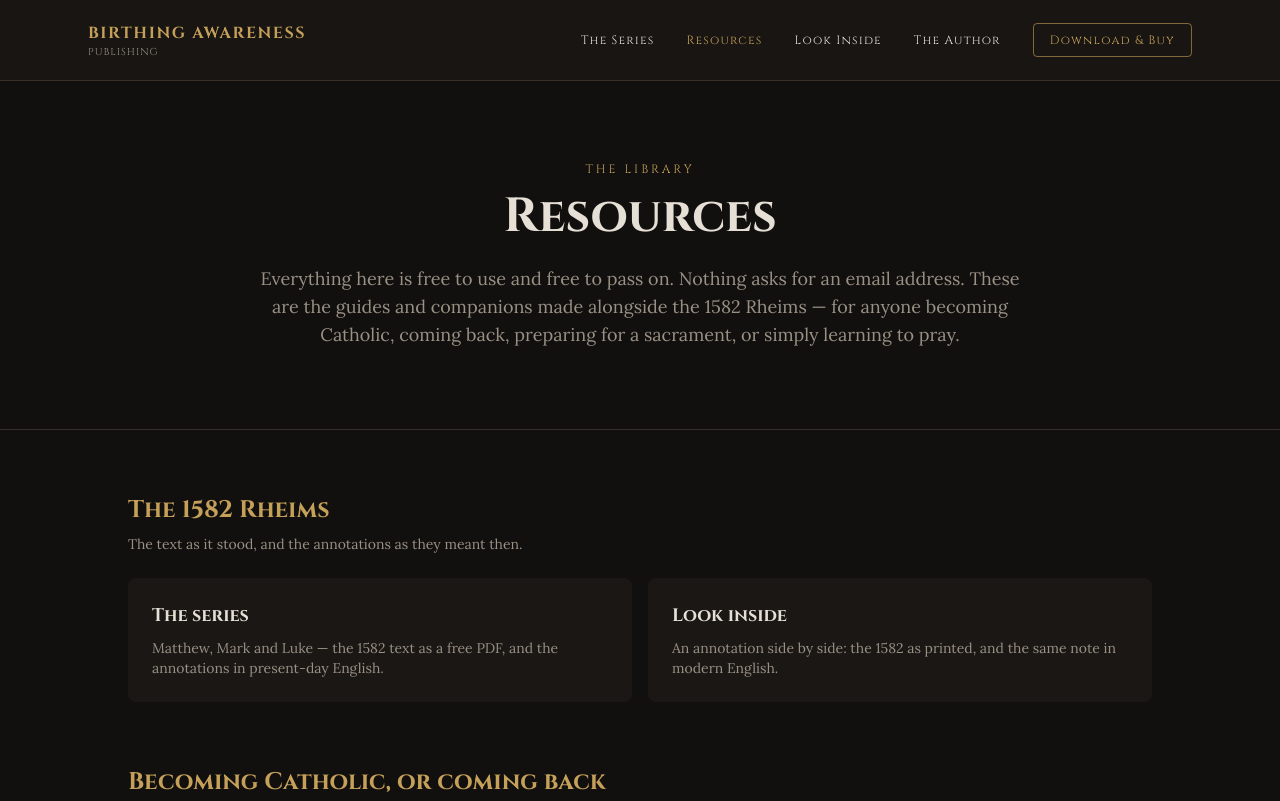
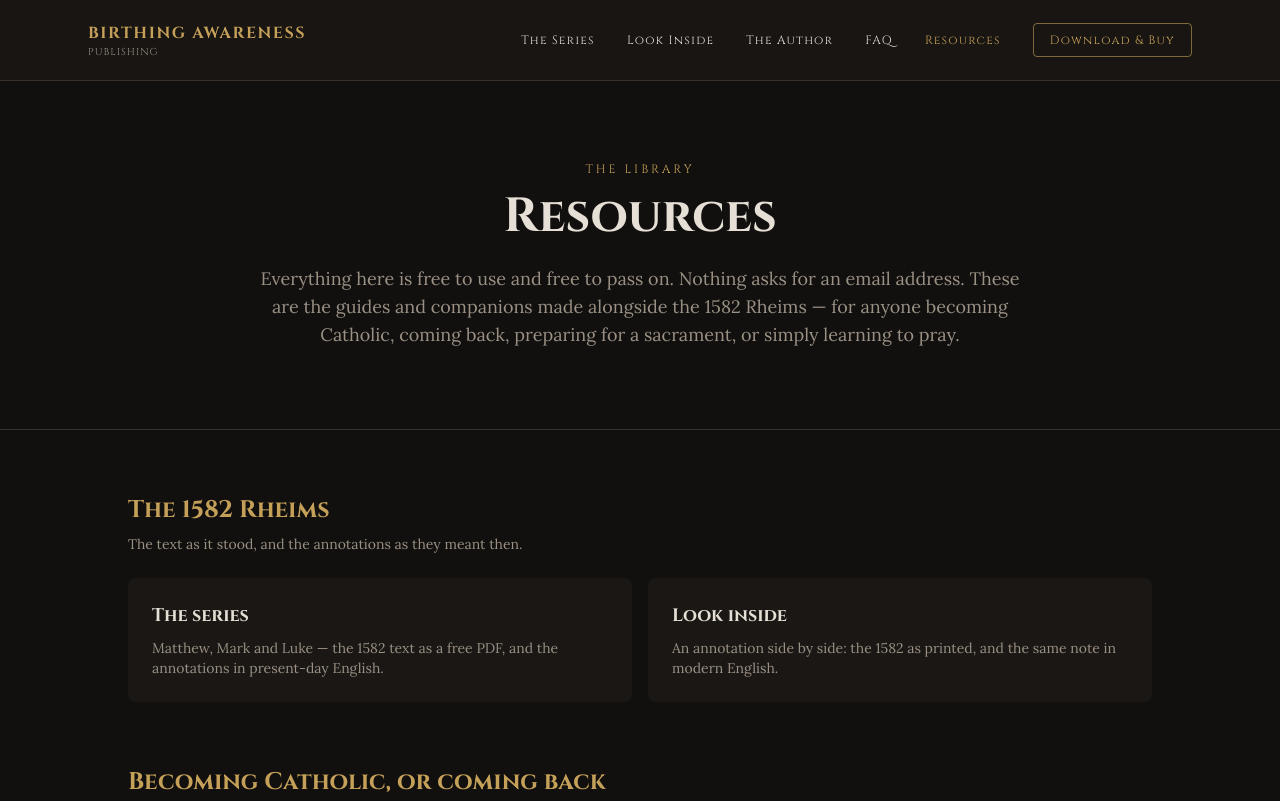
Before and after one commit to 3stepuk/1582-rheims, a plain HTML site: page resources.html in a window 1280 px wide. Shown: the top 801 px of the page. Drawn offline with nearby package versions, Linux system fonts and the light colour scheme.

Commit message:
Nav: Resources at the end, after FAQ

```diff
--- a/resources.html
+++ b/resources.html
@@ -35,9 +35,10 @@
         </a>
         <nav class="hidden md:flex items-center space-x-8 text-xs tracking-widest font-display">
             <a href="index.html#volumes" class="hover:text-antique-gold transition-colors">The Series</a>
-            <a href="resources.html" class="text-antique-gold">Resources</a>
             <a href="index.html#look-inside" class="hover:text-antique-gold transition-colors">Look Inside</a>
             <a href="index.html#author" class="hover:text-antique-gold transition-colors">The Author</a>
+            <a href="index.html#faq" class="hover:text-antique-gold transition-colors">FAQ</a>
+            <a href="resources.html" class="text-antique-gold">Resources</a>
             <a href="index.html#acquire" class="border border-antique-gold/60 px-4 py-2 rounded text-antique-gold hover:bg-antique-gold hover:text-antique-bg transition-all">Download &amp; Buy</a>
         </nav>
         <a href="index.html" class="md:hidden text-antique-gold text-xs font-display tracking-widest">HOME</a>
```
Also changed, not shown: index.html (+2 -2 lines).
